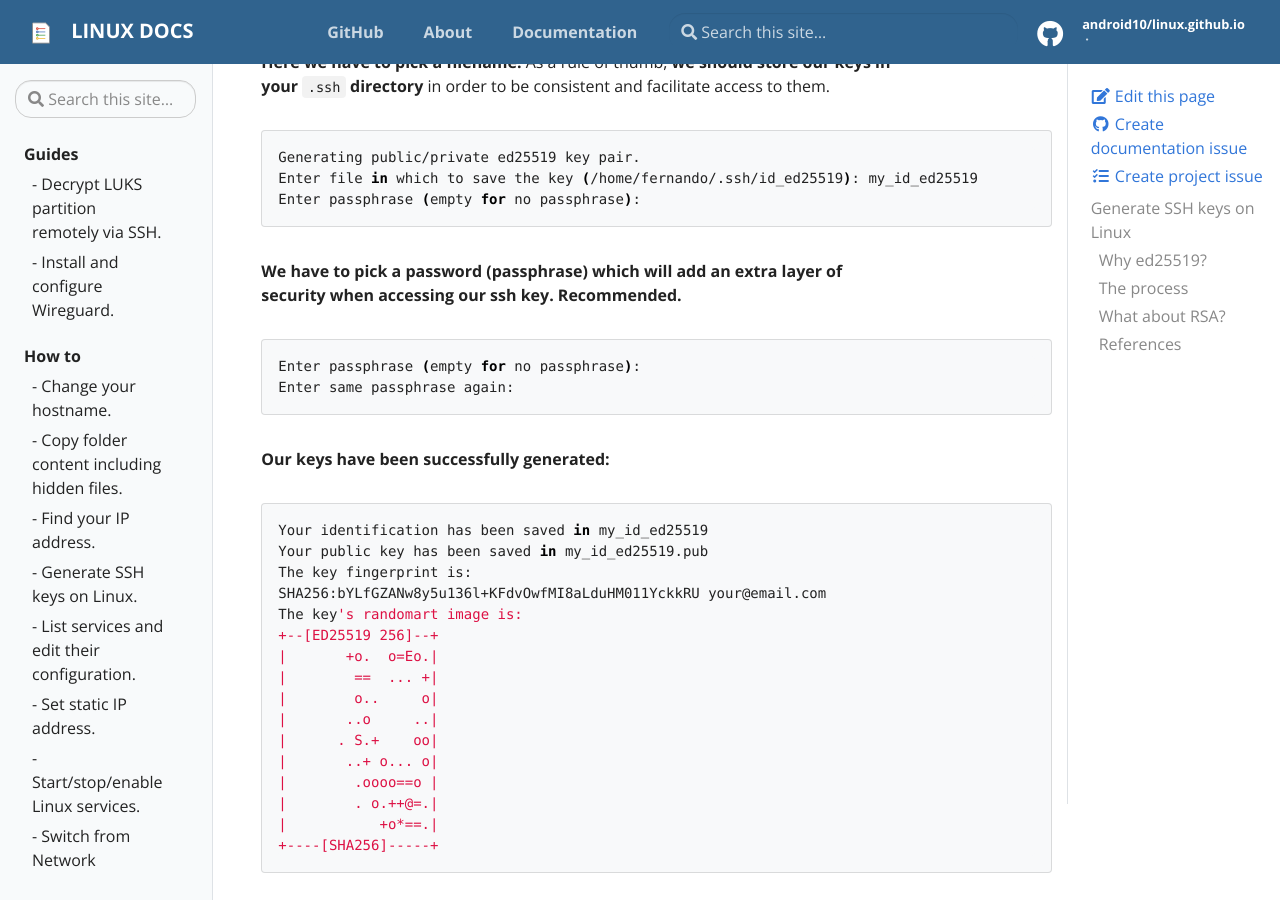
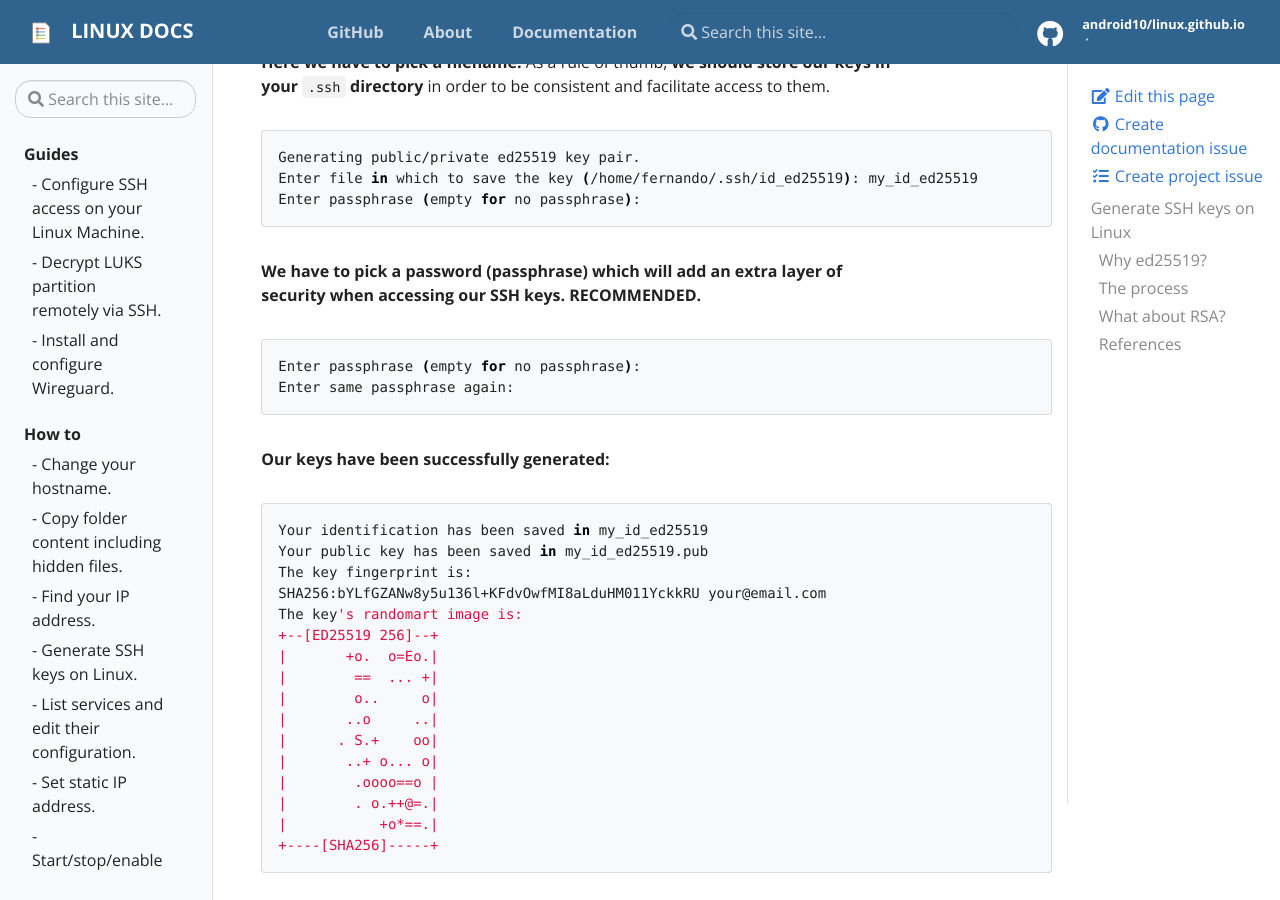
Before and after one commit to android10/linux.github.io, a Jekyll site: the page built from _docs/how-to/generate-ssh-keys-on-linux.md, in a window 1280 px wide and 900 px high, scrolled down 1205 px. Built offline with Jekyll 4.4.1, drawn with Linux system fonts in a browser that asks for light colours; part of the change alters nothing that is shown.

Commit message:
doc: add new how-to  post: setup SSh server on Linux.

````diff
--- a/_data/toc.yml
+++ b/_data/toc.yml
@@ -1,6 +1,8 @@
 - title: "Guides"
   url: docs/guides
   links:
+    - title: "- Configure SSH access on your Linux Machine."
+      url: "docs/guides/configure-ssh-access-on-your-linux-machine"
     - title: "- Decrypt LUKS partition remotely via SSH."
       url: "docs/guides/decrypt-luks-partition-remotely-via-ssh"
     - title: "- Install and configure Wireguard."
--- /dev/null
+++ b/_docs/guides/configure-ssh-access-on-your-linux-machine.md
@@ -0,0 +1,118 @@
+---
+title:  Configure SSH access on your Linux Machine.
+description: In this guide, we are going to see how to configure an SSH Server on your Linux machine for remote access.
+tags:
+ - guides
+ - arch
+ - manjaro
+ - ssh
+ - security
+---
+
+# Configure SSH Access
+
+**SSH remote access is useful for example in the case of a headless server or a remote machine, where you want to have control or administer it.**
+Let's see in this guide how we can set up an **SSH server** for the mentioned purpose.
+
+## Set a static IP address
+
+**On* the SERVER SIDE (host you want to control)** and as a rule of thumb, **setting a static IP address is the first step**, since you do not want to have random IPs provided by an DHCP server. Here are 2 sources:
+
+ - [How to set a static IP address.](../how-to/set-static-ip-address){:target="_blank"}
+ - [How to switch from 'Network Manager' to 'systemd-networkd'.](../how-to/switch-from-network-manager-to-systemd-networkd){:target="_blank"}
+
+## Install required dependencies dependencies
+
+Not is is time to **install what is needed**, so:
+
+```bash
+$ sudo pacman -S openssh
+```
+
+## Start and enable services
+
+In this step we want to [start, check status and enable the required services](../how-to/start-stop-enable-linux-services){:target="_blank"}, so **let's follow these commands**, they are **self-explanatory**:
+
+```bash
+$ sudo systemctl start sshd
+```
+
+**The last command started our SSH service**, so let's double check that is already started:
+
+```bash
+$ sudo systemctl status sshd
+```
+
+The 'sshd; service should be up and running but it will NOT start automatically, so **let's make sure that happens by enabling it at start-up time:**
+
+```bash
+$ sudo systemctl enable sshd
+```
+
+## A first SSH test
+
+At this point, **we should be able to connect to our remote machine via SSH** default port **(22)** with **user/pass credentials**, so **ON THE CLIENT SIDE** run:
+
+```bash
+# Example: fernando@192.168.10.100
+$ ssh USERNAME@IP_ADDRESS
+```
+
+If you are asked (very likely), **add a confirmation to add the 'fingerprint' to the 'known_hosts'** and then **type your password.**
+
+## Securing our SSH server
+
+There are a couple of things **that are 'kind of' mandatory in order to add an extra layer of security to our SSH Server.**
+
+### Change the default SSH Port
+
+We **can achieve this** by editing the file `/etc/ssh/sshd_config`:
+
+```bash
+$ sudo vim /etc/ssh/sshd_config
+```
+
+Let's **search and uncomment the option 'Port' and assign any other number**, for example **844**.
+
+### Disable user/pass authentication
+
+**This is very IMPORTANT**, otherwise we are opening doors to **brute force attacks against our SSH Server**. In order to **mitigate this issue** first check this article:
+
+ - [How to generate SSH keys on Linux](../how-to/generate-ssh-keys-on-linux){:target="_blank"}
+
+Once **we have our SSH keys generated ON THE CLIENT SIDE**, we have to copy the content of our `.pub` file and **paste it at the bottom** of the file `~/.ssh/authorized_keys` on the **SERVER SIDE**. That's it, **we should be able to connect without user/pass credentials.** Please continue reading.
+
+{% include alert.html type="info" title="Attention" content="We will have to generate keys per client willing to connect to our SSH server. We could also share the client keys, but this is NOT A GOOD PRACTICE." %}
+
+### Other considerations
+
+In the file `/etc/ssh/sshd_config`, **we could also polish even more our `sshd` settings,** depending on our needs and setup:
+
+ - **X11Forwarding:** [Enabling X forwarding](https://ostechnix.com/how-to-configure-x11-forwarding-using-ssh-in-linux/){:target="_blank"} **makes our system vulnerable to X11 related issues**. So it’s a good idea to **set it to NO.**
+ - **PermitRootLogin:** We should **NOT ALLOW** root users to login directly to the system, so **let's set it to NO.**
+
+## Restart your service
+
+In order for **the changes to take effect, let's restart our service:**
+
+```bash
+$ sudo systemctl restart sshd
+```
+
+Now **let's try out our setup**:
+
+```bash
+# Example: ssh -p 844 fernando@192.168.10.100
+$ ssh -p 844 USERNAME@IP_ADDRESS
+```
+
+The `-p` argument serves to **specify the custom port** we have already configured.
+**Connection should succeed,** thus allowing us to **fully administer the remote remote machine via SSH.**
+
+## References
+
+ - [OpenSSH Arch Linux wiki](https://wiki.archlinux.org/title/OpenSSH){:target="_blank"}
+ - [Secure Shell Arch Linux wiki](https://wiki.archlinux.org/title/Secure_Shell){:target="_blank"}
+ - [Arch Linux SSH server](https://linuxhint.com/arch_linux_ssh_server/){:target="_blank"}
+ - [SSH Timeout](https://www.bjornjohansen.com/ssh-timeout){:target="_blank"}
+ - [How to configure X11 forwarding using SSH](https://ostechnix.com/how-to-configure-x11-forwarding-using-ssh-in-linux/){:target="_blank"}
--- a/_docs/guides/index.md
+++ b/_docs/guides/index.md
@@ -9,5 +9,6 @@ excluded_in_search: true
 This section includes **guides, tutorials and articles** describing different steps in order to
 perform an specific task in **Linux**.
 
+ - [Configure SSH access on your Linux Machine.](configure-ssh-access-on-your-linux-machine)
  - [Decrypt LUKS partition remotely via SSH.](decrypt-luks-partition-remotely-via-ssh)
  - [Install and configure Wireguard.](install-and-configure-wireguard)
--- a/_docs/how-to/generate-ssh-keys-on-linux.md
+++ b/_docs/how-to/generate-ssh-keys-on-linux.md
@@ -41,7 +41,7 @@ Enter file in which to save the key (/home/fernando/.ssh/id_ed25519): my_id_ed25
 Enter passphrase (empty for no passphrase):
 ```
 
-**We have to pick a password (passphrase) which will add an extra layer of security when accessing our ssh key. Recommended.**
+**We have to pick a password (passphrase) which will add an extra layer of security when accessing our SSH keys. RECOMMENDED.**
 
 ```bash
 Enter passphrase (empty for no passphrase):
````
